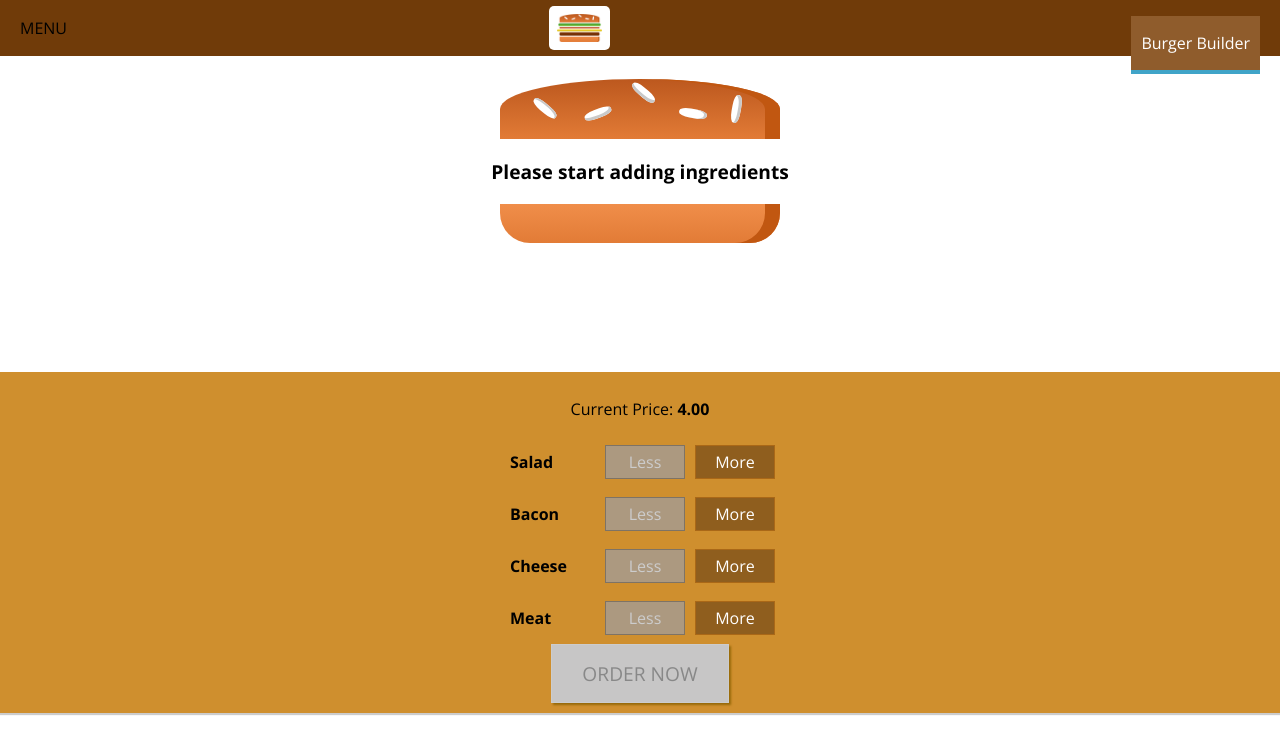
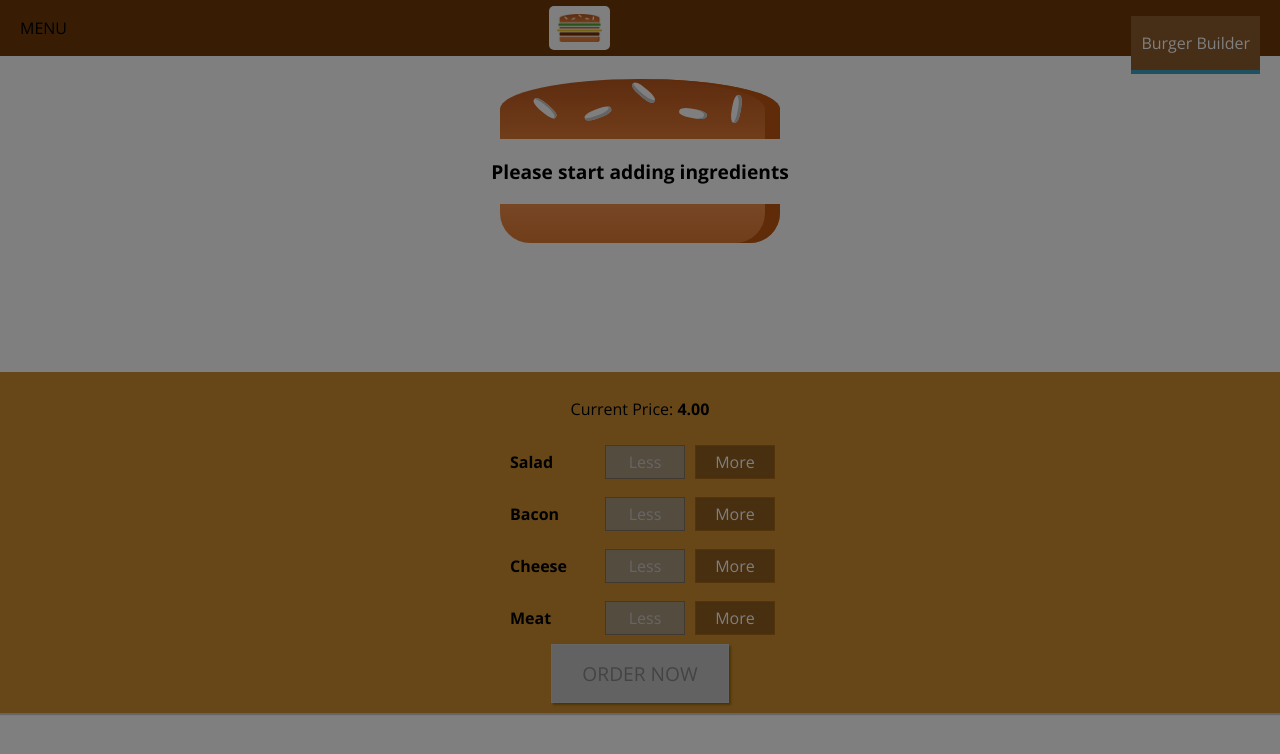
Before and after one commit to kenny-tech/burger-builder, a React app: page / in a window 1280 px wide. Shown: the top 754 px of the page. Built offline with nearby package versions, Linux system fonts and the light colour scheme.

Commit message:
Create backdrop for Sidedrawer

```diff
--- a/src/components/Layout/Layout.js
+++ b/src/components/Layout/Layout.js
@@ -1,17 +1,30 @@
-import React from 'react';
+import React, { Component } from 'react';
 import Aux from '../../hoc/Aux';
 import classes from './Layout.css';
 import Toolbar from '../Navigation/Toolbar/Toolbar';
 import SideDrawer from '../Navigation/SideDrawer/SideDrawer';
 
-const layout = (props) => (
+class Layout extends Component {
+  state = {
+    showSideDrawer: true
+  }
+  sideDrawerClosedHandler = () => {
+    this.setState({showSideDrawer: false})
+  }
+
+  render(){
+    return (
       <Aux>
         <Toolbar />
-    <SideDrawer />
+        <SideDrawer
+          open={this.state.showSideDrawer}
+          closed={this.sideDrawerClosedHandler} />
         <main className={classes.Content}>
-        {props.children}
+            {this.props.children}
         </main>
       </Aux>
     );
+  }
+}
 
-export default layout;
+export default Layout;
--- a/src/components/Navigation/SideDrawer/SideDrawer.js
+++ b/src/components/Navigation/SideDrawer/SideDrawer.js
@@ -3,11 +3,21 @@
 import Logo from '../../Logo/Logo';
 import NavigationItems from '../NavigationItems/NavigationItems';
 import classes from './SideDrawer.css';
+import Backdrop from '../../UI/Backdrop/Backdrop';
+import Aux from '../../../hoc/Aux';
 
 const SideDrawer = (props) => {
+  let attachedClasses = [classes.SideDrawer, classes.Close];
+  if (props.open) {
+    attachedClasses = [classes.SideDrawer, classes.Open];
+  }
 
   return (
-      <div className={classes.SideDrawer}>
+    <Aux>
+      <Backdrop
+        show={props.open}
+        clicked={props.closed}/>
+      <div className={attachedClasses.join(' ')}>
           <div className={classes.Logo}>
             <Logo />
           </div>
@@ -15,6 +25,7 @@
             <NavigationItems />
           </nav>
       </div>
+    </Aux>
   );
 };
 
```
Lines whose indentation alone changed are shown as unchanged.
